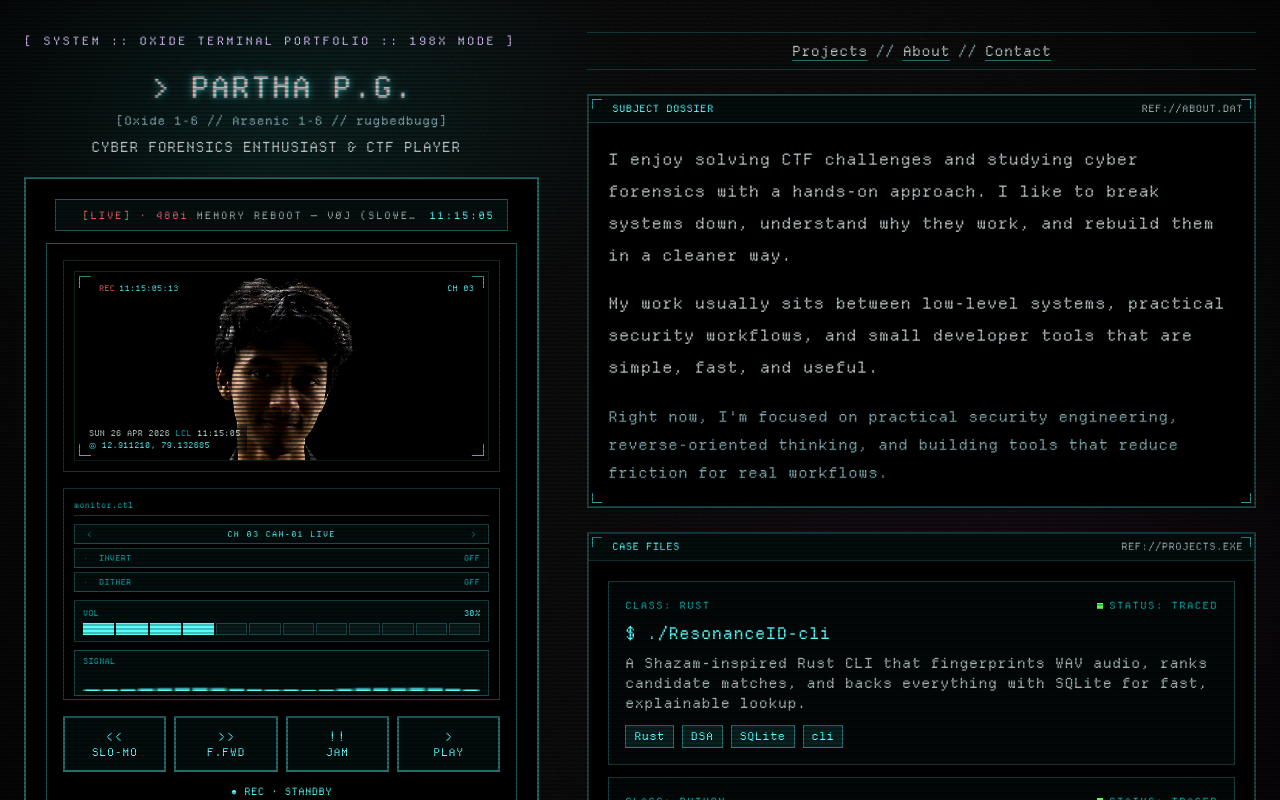
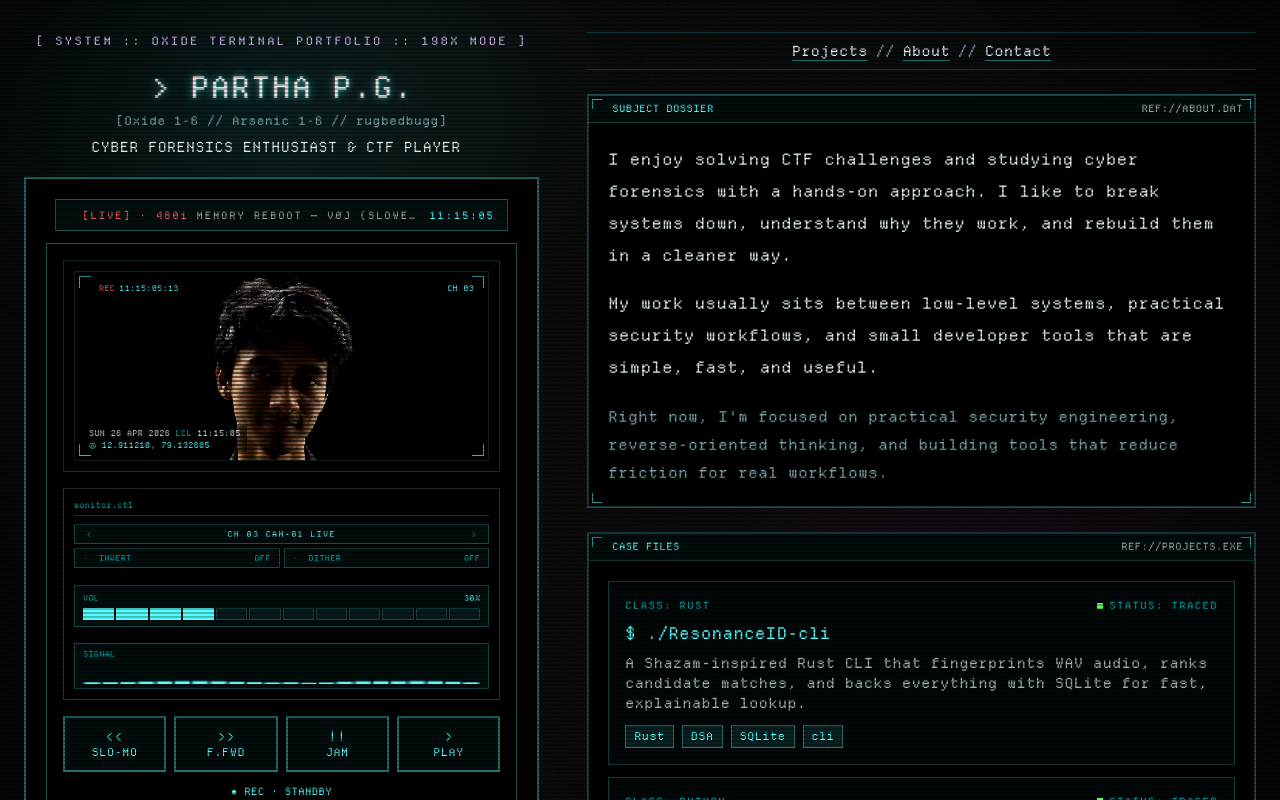
Before and after one commit to rugbedbugg/portfolio-website, a React (Vite) app: page / in a window 1280 px wide. Built offline with nearby package versions, Linux system fonts and the light colour scheme; the HTML template or start-up script is replaced by a standard one.

Commit message:
[Style]: Brighten primary text, center system line, and split effect toggles

```diff
--- a/src/components/AsciiArt.tsx
+++ b/src/components/AsciiArt.tsx
@@ -706,7 +706,8 @@ const AsciiArt = () => {
                     </button>
                   </div>
 
-                  {/* effect toggles */}
+                  {/* effect toggles: two columns so each reads as a button */}
+                  <div className="grid grid-cols-2 gap-1">
                   {toggles.map((opt, idx) => {
                     const marked = hoveredIndex === idx;
                     return (
@@ -743,6 +744,7 @@ const AsciiArt = () => {
                       </div>
                     );
                   })}
+                  </div>
                 </div>
 
                 {/* volume: segmented bar */}
--- a/src/index.css
+++ b/src/index.css
@@ -18,13 +18,13 @@ All colors MUST be HSL.
     :root {
         /* IBM 5153 (CGA) palette, used semantically */
         --background: 0 0% 3%;
-        --foreground: 0 0% 72%; /* CGA light-gray #AAAAAA */
+        --foreground: 0 0% 90%; /* near-white #E5E5E5 */
 
         --card: 0 0% 5%;
-        --card-foreground: 0 0% 72%;
+        --card-foreground: 0 0% 90%;
 
         --popover: 0 0% 5%;
-        --popover-foreground: 0 0% 72%;
+        --popover-foreground: 0 0% 90%;
 
         --primary: 180 100% 60%; /* CGA bright cyan #55FFFF */
         --primary-foreground: 0 0% 0%;
--- a/src/pages/Index.tsx
+++ b/src/pages/Index.tsx
@@ -81,7 +81,7 @@ const Index = () => {
       {/* LEFT: subject identity panel. Fixed-height column from md up; scrolls internally if the cassette overflows a short viewport. */}
       <aside className="flex flex-col justify-center px-6 py-6 sm:py-8 md:h-screen md:w-[44%] md:shrink-0 md:justify-start md:overflow-y-auto">
         <div className="mx-auto w-full max-w-[560px] space-y-5">
-          <div className="terminal-title text-center md:text-left">
+          <div className="terminal-title text-center">
             [ SYSTEM :: OXIDE TERMINAL PORTFOLIO :: 198X MODE ]
           </div>
 
```
